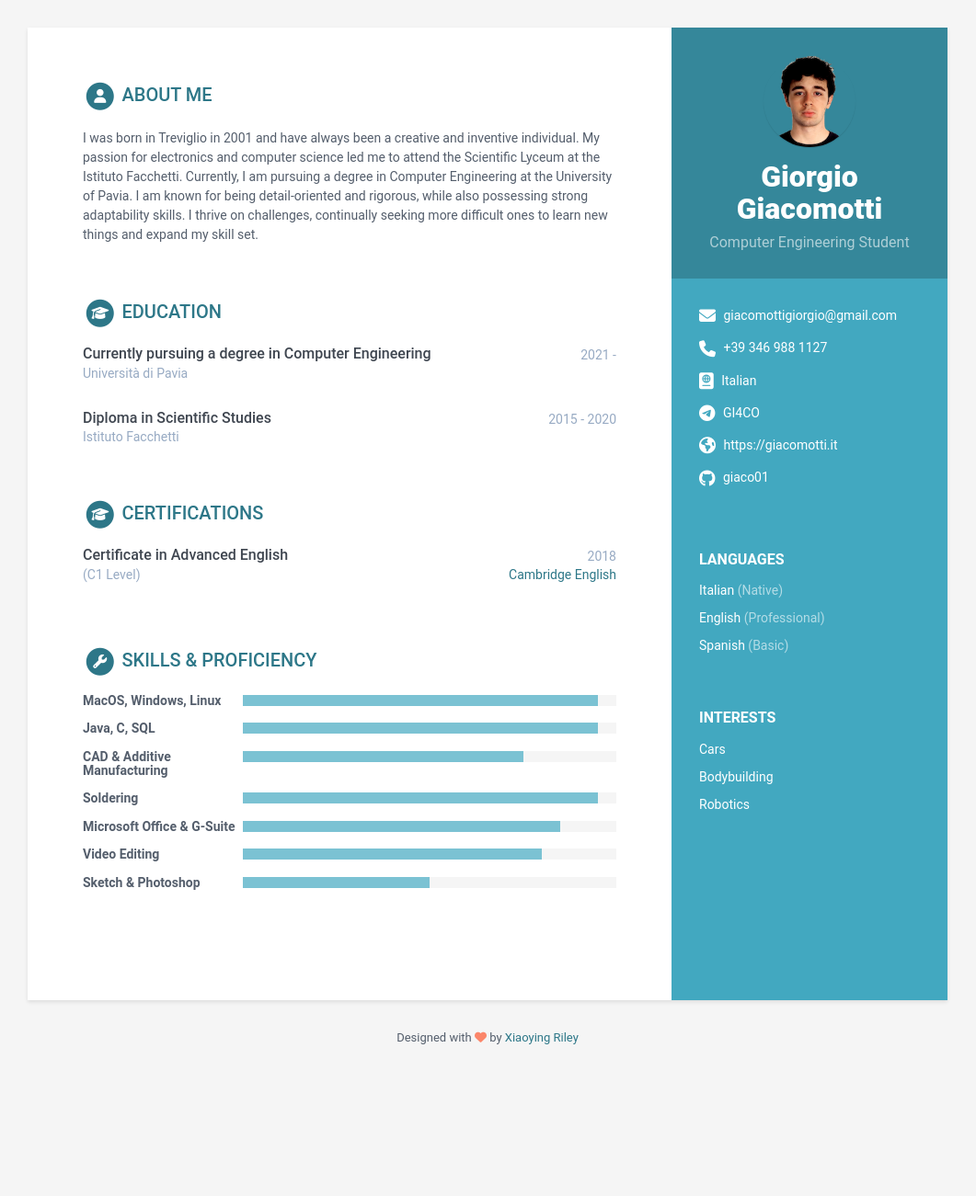
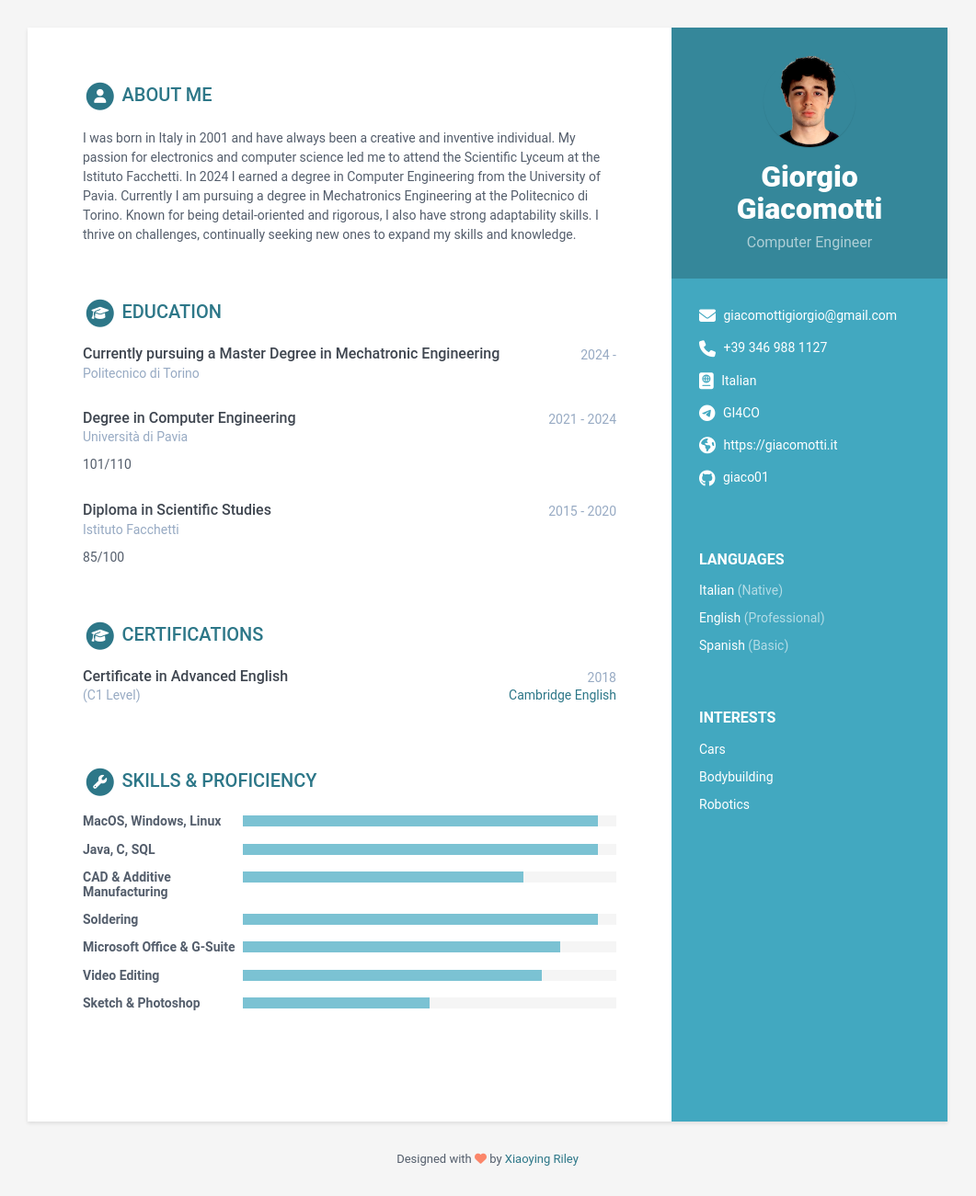
Before and after one commit to giaco01/giaco01.github.io, a Jekyll site: the page built from index.html, in a window 1280 px wide. Shown: the whole page at 92% size, without its empty margins (110-1171 px from the left). Built offline with Jekyll 4.4.1, drawn with Linux system fonts in a browser that asks for light colours; before the commit the page ends 1170 px from its top, so only the background shows below that.

Commit message:
Update data.yml

```diff
--- a/_data/data.yml
+++ b/_data/data.yml
@@ -9,7 +9,7 @@ sidebar:
 
     # Profile information
     name: Giorgio Giacomotti
-    tagline: Computer Engineering Student
+    tagline: Computer Engineer
     avatar: profile5.png  #place a 100x100 picture inside /assets/images/ folder and provide the name of the file below
 
     # Sidebar links
@@ -60,25 +60,31 @@ sidebar:
 career-profile:
     title: About Me
     summary: |
-      I was born in Treviglio in 2001 and have always been a creative and inventive individual.
-      My passion for electronics and computer science led me to attend the Scientific Lyceum at
-      the Istituto Facchetti. Currently, I am pursuing a degree in Computer Engineering at the
-      University of Pavia. I am known for being detail-oriented and rigorous, while also possessing
-      strong adaptability skills. I thrive on challenges, continually seeking more difficult ones
-      to learn new things and expand my skill set.
+      I was born in Italy in 2001 and have always been a creative and inventive individual.
+      My passion for electronics and computer science led me to attend the Scientific Lyceum
+      at the Istituto Facchetti. In 2024 I earned a degree in Computer Engineering from the
+      University of Pavia. Currently I am pursuing a degree in Mechatronics Engineering at
+      the Politecnico di Torino. Known for being detail-oriented and rigorous, I also have
+      strong adaptability skills. I thrive on challenges, continually seeking new ones to
+      expand my skills and knowledge.
 
 education:
     title: Education
     info:
-      - degree: Currently pursuing a degree in Computer Engineering
+      - degree: Currently pursuing a Master Degree in Mechatronic Engineering
+        university: Politecnico di Torino
+        time: 2024 -
+        details: |
+
+      - degree: Degree in Computer Engineering
         university: Università di Pavia
-        time: 2021 -
-        details: |
+        time: 2021 - 2024
+        details: 101/110
 
       - degree: Diploma in Scientific Studies
         university: Istituto Facchetti
         time: 2015 - 2020
-        details: |
+        details: 85/100
 
 
 certifications:
```
